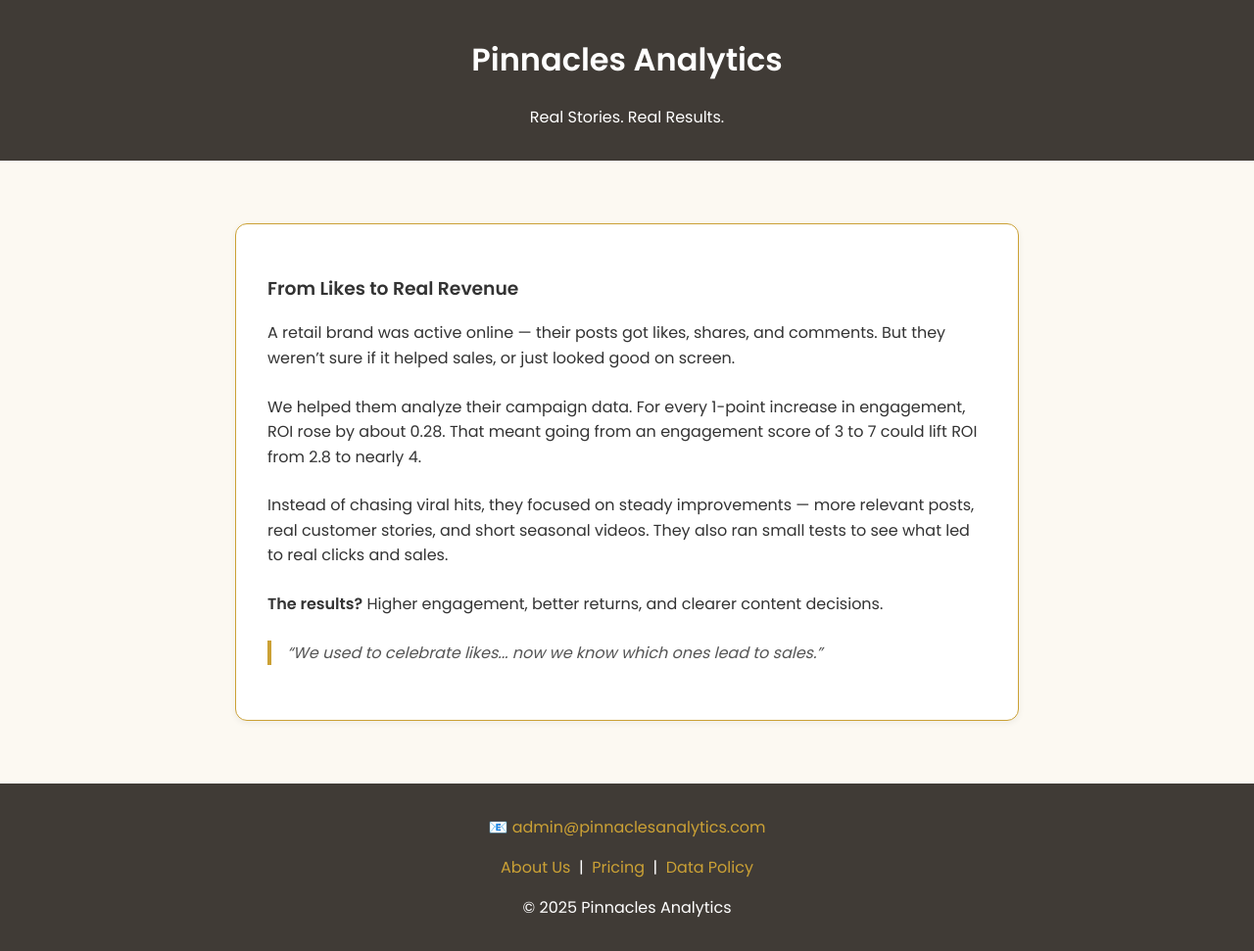
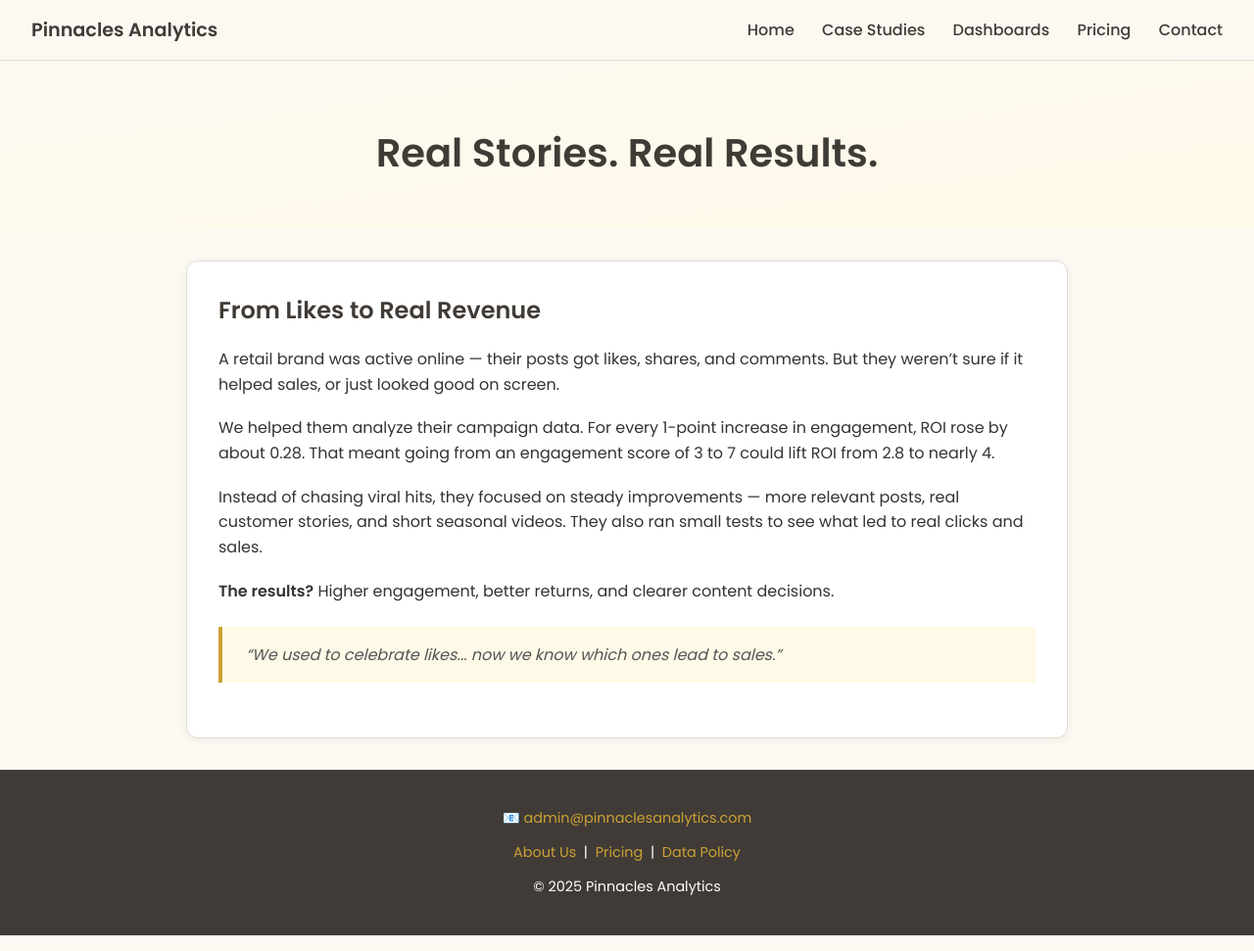
Before and after one commit to lyven81/pinnacles-learning-website, a Jekyll site: the page case-study/case-study-5.html, which Jekyll copies as it is, in a window 1280 px wide. Shown: the whole page at 98% size. Built offline with Jekyll 4.4.1, drawn with Linux system fonts in a browser that asks for light colours.

Commit message:
Update case-study-5.html

```diff
--- a/case-study/case-study-5.html
+++ b/case-study/case-study-5.html
@@ -1,70 +1,156 @@
+
 <!DOCTYPE html>
 <html lang="en">
 <head>
-  <meta charset="utf-8"/>
-  <meta name="viewport" content="width=device-width, initial-scale=1.0"/>
-  <title>From Likes to Real Revenue | Case Study | Pinnacles Analytics</title>
-  <link href="https://fonts.googleapis.com/css2?family=Poppins:wght@400;500;600&display=swap" rel="stylesheet"/>
+  <meta charset="UTF-8" />
+  <meta name="viewport" content="width=device-width, initial-scale=1.0" />
+  <title>Real Stories | Pinnacles Analytics</title>
+  <link href="https://fonts.googleapis.com/css2?family=Poppins:wght@400;500;600&display=swap" rel="stylesheet" />
   <style>
-    body {
+    html, body {
+      height: 100%;
+      margin: 0;
       font-family: 'Poppins', sans-serif;
       background-color: #FCF9F2;
       color: #333;
+    }
+
+    body {
+      display: flex;
+      flex-direction: column;
+    }
+
+    .navbar {
+      display: flex;
+      justify-content: space-between;
+      align-items: center;
+      background-color: #FCF9F2;
+      padding: 1rem 2rem;
+      border-bottom: 1px solid #e0ddd3;
+    }
+
+    .navbar .brand {
+      font-size: 1.2rem;
+      font-weight: 600;
+      color: #403B36;
+    }
+
+    .navbar nav a {
+      margin-left: 1.5rem;
+      text-decoration: none;
+      color: #403B36;
+      font-weight: 500;
+    }
+
+    .navbar nav a:hover {
+      color: #CBA135;
+    }
+
+    header {
+      text-align: center;
+      padding: 4rem 1rem 3rem;
+      background: linear-gradient(to bottom right, #FCF9F2, #fff9e7);
+    }
+
+    header h1 {
+      font-size: 2.5rem;
+      color: #403B36;
       margin: 0;
-      padding: 0;
     }
-    header, footer {
-      background-color: #403B36;
-      color: #FFFFFF;
-      text-align: center;
-      padding: 1rem;
+
+    header p {
+      font-size: 1.2rem;
+      color: #555;
+      max-width: 700px;
+      margin: 1rem auto 0;
     }
+
     .container {
-      max-width: 800px;
-      margin: 2rem auto;
       padding: 2rem;
+      max-width: 900px;
+      margin: 0 auto;
     }
+
     .case-card {
-      background: #FFFFFF;
-      border: 1px solid #CBA135;
+      background: #ffffff;
+      padding: 2rem;
       border-radius: 12px;
-      box-shadow: 0 2px 6px rgba(0, 0, 0, 0.06);
-      padding: 2rem;
+      box-shadow: 0 2px 10px rgba(0, 0, 0, 0.05);
+      border: 1px solid #e0ddd3;
     }
+
     .case-card h2 {
       color: #403B36;
       margin-top: 0;
     }
+
     .case-card p {
-      margin-bottom: 1.5rem;
       line-height: 1.6;
+      margin-bottom: 1.2rem;
     }
+
     .case-card blockquote {
+      margin: 1.5rem 0;
+      padding: 1rem 1.5rem;
+      background: #fff9e7;
+      border-left: 4px solid #CBA135;
+      color: #555;
       font-style: italic;
-      color: #555;
-      margin: 1.5rem 0;
-      padding-left: 1rem;
-      border-left: 4px solid #CBA135;
     }
+
+    footer {
+      background-color: #403B36;
+      color: white;
+      text-align: center;
+      padding: 1.5rem;
+      font-size: 0.9rem;
+    }
+
     footer a {
       color: #CBA135;
       text-decoration: none;
     }
+
     footer a:hover {
       text-decoration: underline;
+    }
+
+    @media (max-width: 768px) {
+      .navbar {
+        flex-direction: column;
+        align-items: flex-start;
+      }
+
+      .navbar nav {
+        margin-top: 0.5rem;
+      }
+
+      header h1 {
+        font-size: 2rem;
+      }
     }
   </style>
 </head>
 <body>
 
+  <div class="navbar">
+    <div class="brand">Pinnacles Analytics</div>
+    <nav>
+      <a href="index.html">Home</a>
+      <a href="case-studies.html">Case Studies</a>
+      <a href="dashboard.html">Dashboards</a>
+      <a href="pricing.html">Pricing</a>
+      <a href="contact.html">Contact</a>
+    </nav>
+  </div>
+
   <header>
-    <h1>Pinnacles Analytics</h1>
-    <p>Real Stories. Real Results.</p>
+    <h1>Real Stories. Real Results.</h1>
   </header>
 
   <main class="container">
-    <div class="case-card">
-      <h3>From Likes to Real Revenue</h3>
+     <div class="case-card">
+      <h2>From Likes to Real Revenue</h3>
       <p>
         A retail brand was active online — their posts got likes, shares, and comments. But they weren’t sure if it helped sales, or just looked good on screen.
       </p>
```
